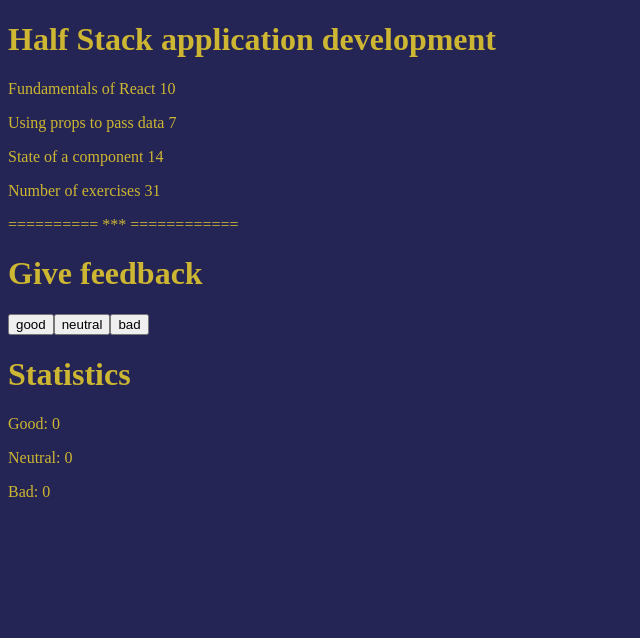
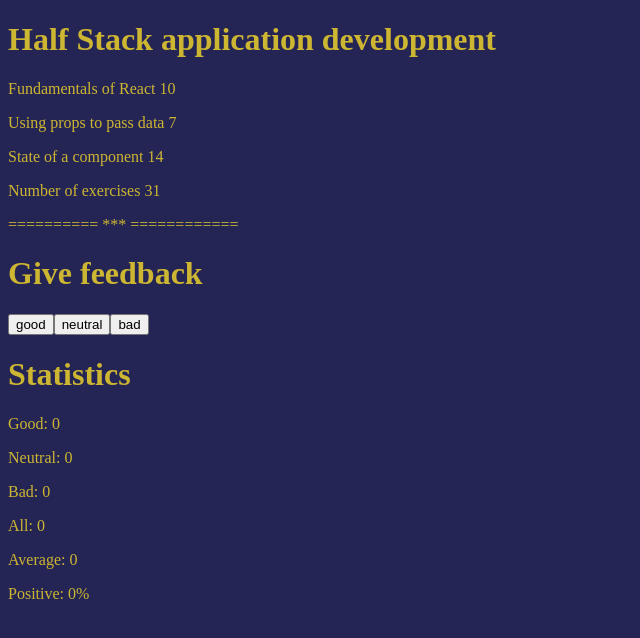
Before and after one commit to dariorfm/FullStackOpen, a React (Vite) app in the folder part_01/: page / in a window 1280 px wide. Shown: the top 638 px of the page, without its empty margins (0-640 px from the left). Built offline with nearby package versions, Linux system fonts and the light colour scheme.

Commit message:
Unicafe statistics added

```diff
--- a/part_01/01_unicafe/Unicafé.jsx
+++ b/part_01/01_unicafe/Unicafé.jsx
@@ -9,6 +9,9 @@ const Unicafé = () => {
     const [good, setGood] = useState(0);
     const [neutral, setNeutral] = useState(0);
     const [bad, setBad] = useState(0);
+    const [all, setAll] = useState(0);
+    const [average, setAverage] = useState(0);
+    const [positive, setPositive] = useState(0);
 
 
 
@@ -17,13 +20,18 @@ const Unicafé = () => {
     const setToGood = () => {
         const newGood = good + 1
         setGood(newGood)
-
+        setAll(newGood + neutral + bad)
+        setAverage((newGood - bad) / (newGood + neutral + bad))
+        setPositive((newGood / (newGood + neutral + bad)) * 100)
 
     }
 
     const setToNeutral = () => {
         const newNeutral = neutral + 1
         setNeutral(newNeutral)
+        setAll(good + newNeutral + bad)
+        setAverage((good - bad) / (good + newNeutral + bad))
+        setPositive((good / (good + newNeutral + bad)) * 100)
 
 
 
@@ -32,6 +40,9 @@ const Unicafé = () => {
     const setToBad = () => {
         const newBad = bad + 1
         setBad(newBad)
+        setAll(good + neutral + newBad)
+        setAverage((good - newBad) / (good + neutral + newBad))
+        setPositive((good / (good + neutral + newBad)) * 100)
 
 
 
@@ -48,6 +59,9 @@ const Unicafé = () => {
             <p>Good: {good}</p>
             <p>Neutral: {neutral}</p>
             <p>Bad: {bad}</p>
+            <p>All: {all}</p>
+            <p>Average: {average}</p>
+            <p>Positive: {positive}%</p>
 
         </div>
     )
```
